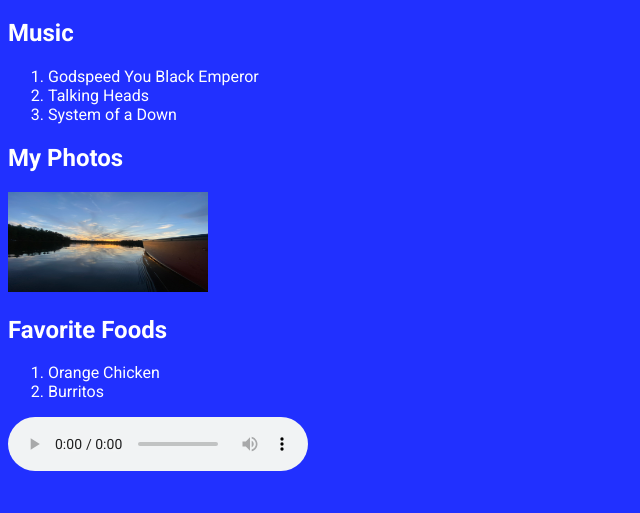
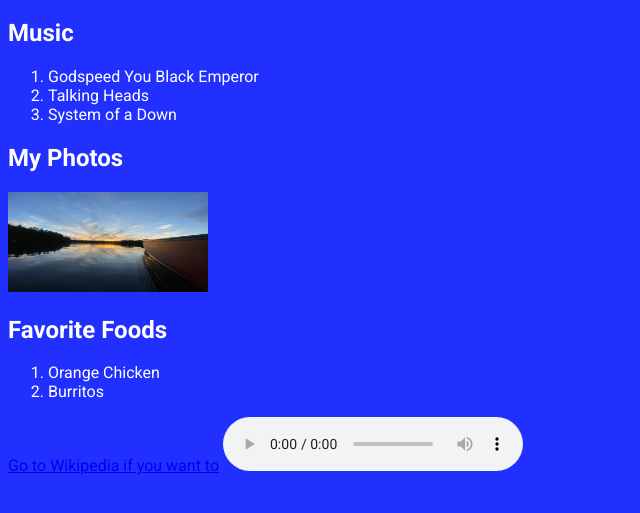
Before and after one commit to poltergeist000/poltergeist000.github.io, a plain HTML site: page index.html in a window 1280 px wide. Shown: the part 97-610 px from the top of the page, without its empty margins (0-640 px from the left). Drawn offline with Linux system fonts and the light colour scheme.

Commit message:
wikipeida

```diff
--- a/index.html
+++ b/index.html
@@ -27,6 +27,7 @@
         <li>Orange Chicken</li>
         <li>Burritos</li>
     </ol>
+    <a href="https://en.wikipedia.org/wiki/Main_Page">Go to Wikipedia if you want to</a>
     <audio controls src="BeepBox-Song.wav"></audio>
 
 </body>
```
